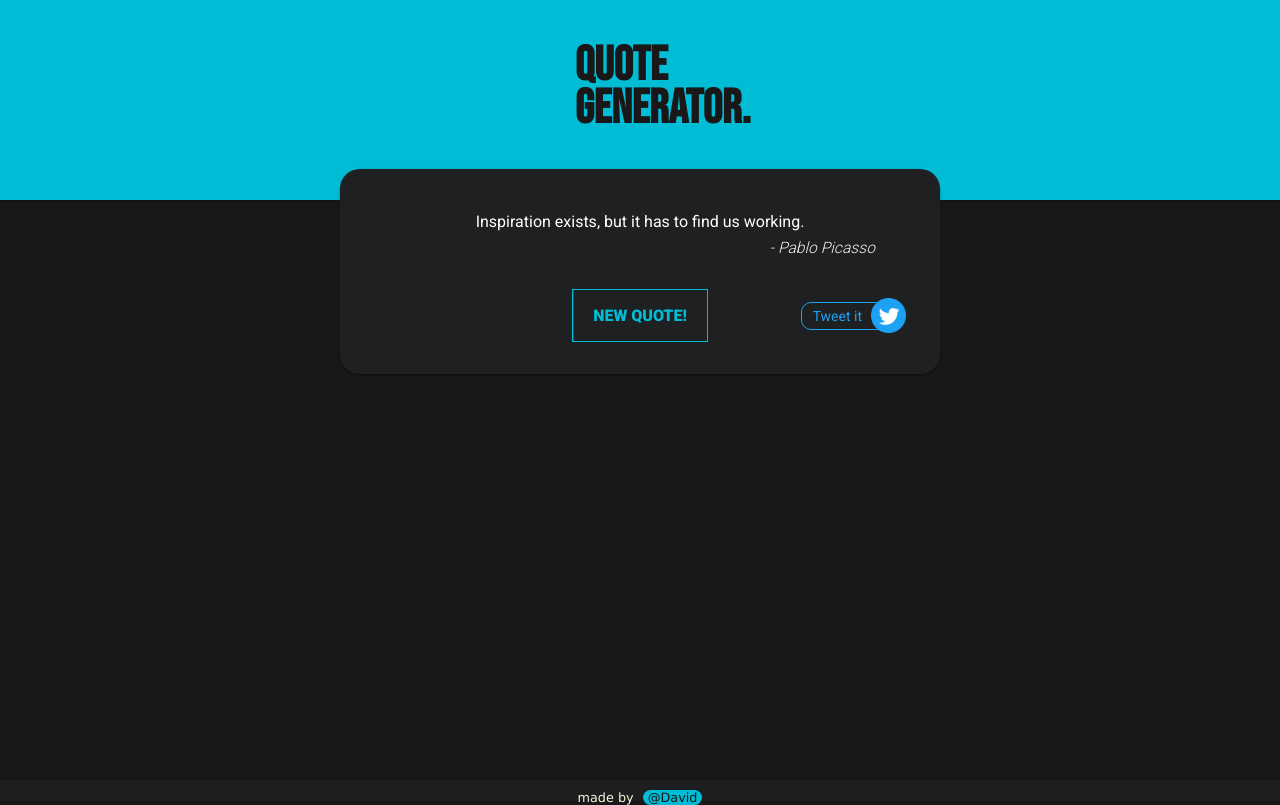
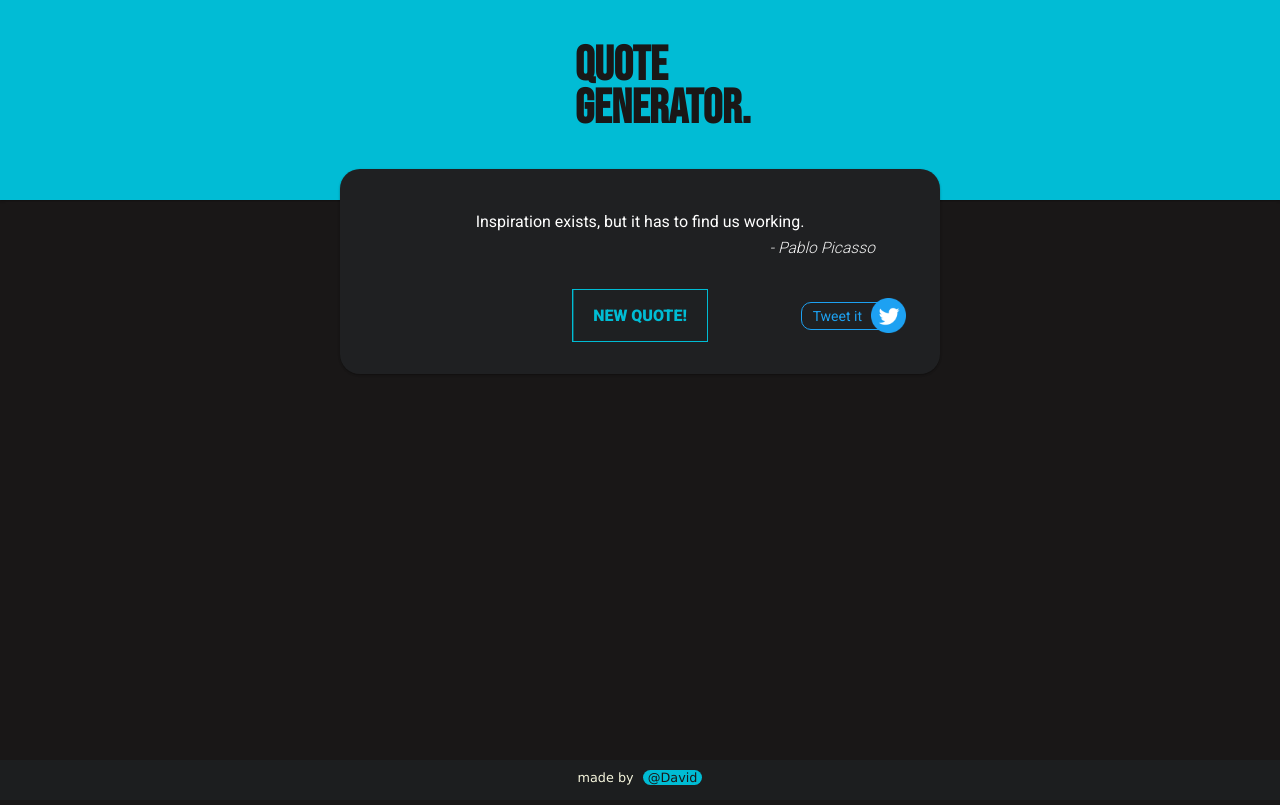
Before and after one commit to ddave592/fcc-random-quote-generator, a React (Create React App) app: page / in a window 1280 px wide. Built offline with nearby package versions, Linux system fonts and the light colour scheme.

Commit message:
footer adjustment

```diff
--- a/src/styles/index.scss
+++ b/src/styles/index.scss
@@ -279,7 +279,7 @@ nav {
 footer.bottom-footer {
   display: none;
   @media (min-width: 600px) {
-    height:1rem;
+    height:2.5rem;
     color: beige;
     display: block;
     font-size: 0.8rem;
```
